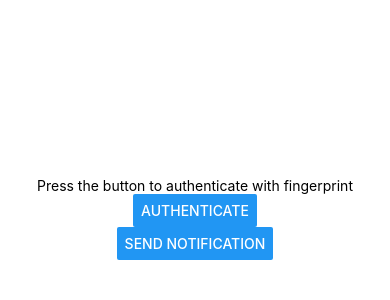
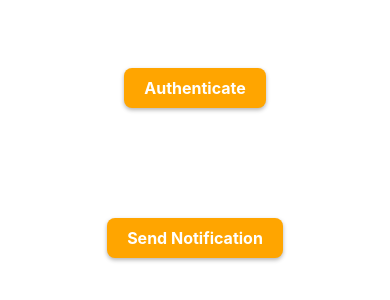
Before and after one commit to anBarot/react_test, a React Native app in the folder Finlive-App/: screen / in a window 390 px wide. Shown: the part 204-504 px from the top of the page. Built offline with nearby package versions, Linux system fonts and the light colour scheme; what expo-notifications would draw is missing.

Commit message:
organizing

```diff
--- a/Finlive-App/App.js
+++ b/Finlive-App/App.js
@@ -1,43 +1,33 @@
 import React from 'react';
-import { View, Button, Text } from 'react-native';
-import * as Notifications from 'expo-notifications';
-import * as LocalAuthentication from 'expo-local-authentication';
+import { View, StyleSheet } from 'react-native';
+import NotificationButton from './NotificationButton/NotificationButton';
+import AuthenticationButton from './AuthenticationButton/AuthenticationButton';
 
-Notifications.setNotificationHandler({
-  handleNotification: async () => ({
-    shouldShowAlert: true,
-    shouldPlaySound: true,
-    shouldSetBadge: true,
-  }),
-});
+const styles = StyleSheet.create({
+	container: {
+	  flex: 1,
+	  justifyContent: 'center',
+	  alignItems: 'center',
+	  paddingHorizontal: 20,
+	},
+	componentWrapper: {
+	  marginBottom: 110,
+	},
+	text: {
+	  fontSize: 16,
+	  fontWeight: 'bold',
+	},
+  });
 
 export default function App() {
-	const handleAuthentication = async () => {
-		const { success, error } = await LocalAuthentication.authenticateAsync();
-
-		if (success) {
-		  alert('Authentication successful');
-		} else {
-		  alert('Authentication failed');
-		  console.log('Authentication error:', error);
-		}
-	  };
-
-	const handleNotification = async () => {
-    	await Notifications.scheduleNotificationAsync({
-    	content: {
-        	title: 'Hello!',
-        	body: 'This is a notification from your app!',
-    	},
-    	trigger: null,
-    	});
-	};
-
 	return (
-		<View style={{ flex: 1, justifyContent: 'center', alignItems: 'center' }}>
-		    <Text>Press the button to authenticate with fingerprint</Text>
-    		<Button title="Authenticate" onPress={handleAuthentication} />
-			<Button title="Send Notification" onPress={handleNotification} />
+		<View style={styles.container}>
+			<View style={styles.componentWrapper}>
+				< AuthenticationButton/>
+			</View>
+			<View style={styles.componentWrapper}>
+				< NotificationButton/>
+			</View>
 		</View>
 	);
 }
--- /dev/null
+++ b/Finlive-App/AuthenticationButton/AuthenticationButton.js
@@ -0,0 +1,19 @@
+import CustomButton from '../CustomButton';
+import * as LocalAuthentication from 'expo-local-authentication';
+
+export default function AuthenticationButton() {
+	const handleAuthentication = async () => {
+		const { success, error } = await LocalAuthentication.authenticateAsync();
+
+		if (success) {
+		  alert('Authentication successful');
+		} else {
+		  alert('Authentication failed');
+		  console.log('Authentication error:', error);
+		}
+	  };
+
+	  return (
+    	<CustomButton title="Authenticate" onPress={handleAuthentication} />
+	);
+}
--- /dev/null
+++ b/Finlive-App/CustomButton.js
@@ -0,0 +1,36 @@
+import React from 'react';
+import { TouchableOpacity, Text, StyleSheet } from 'react-native';
+
+const CustomButton = ({ title, onPress }) => {
+  return (
+    <TouchableOpacity style={styles.button} onPress={onPress}>
+      <Text style={styles.buttonText}>{title}</Text>
+    </TouchableOpacity>
+  );
+};
+
+const styles = StyleSheet.create({
+	button: {
+		backgroundColor: '#FFA500',
+		paddingVertical: 10,
+		paddingHorizontal: 20,
+		borderRadius: 8,
+		alignItems: 'center',
+		justifyContent: 'center',
+		shadowColor: '#000',
+		shadowOpacity: 0.3,
+		shadowRadius: 4,
+		shadowOffset: {
+		  width: 0,
+		  height: 2,
+		},
+		elevation: 4,
+	  },
+	  buttonText: {
+		color: 'white',
+		fontSize: 16,
+		fontWeight: 'bold',
+	  },
+});
+
+export default CustomButton;
--- /dev/null
+++ b/Finlive-App/NotificationButton/NotificationButton.js
@@ -0,0 +1,27 @@
+import CustomButton from '../CustomButton';
+import * as Notifications from 'expo-notifications';
+
+Notifications.setNotificationHandler({
+	handleNotification: async () => ({
+	  shouldShowAlert: true,
+	  shouldPlaySound: true,
+	  shouldSetBadge: true,
+	}),
+  });
+
+  export default function NotificationButton() {
+
+  const handleNotification = async () => {
+	  await Notifications.scheduleNotificationAsync({
+	  content: {
+		  title: 'Hello',
+		  body: 'This is a notification from your app',
+	  },
+	  trigger: null,
+	  });
+  };
+
+	return (
+		<CustomButton title="Send Notification" onPress={handleNotification} />
+	);
+}
```
